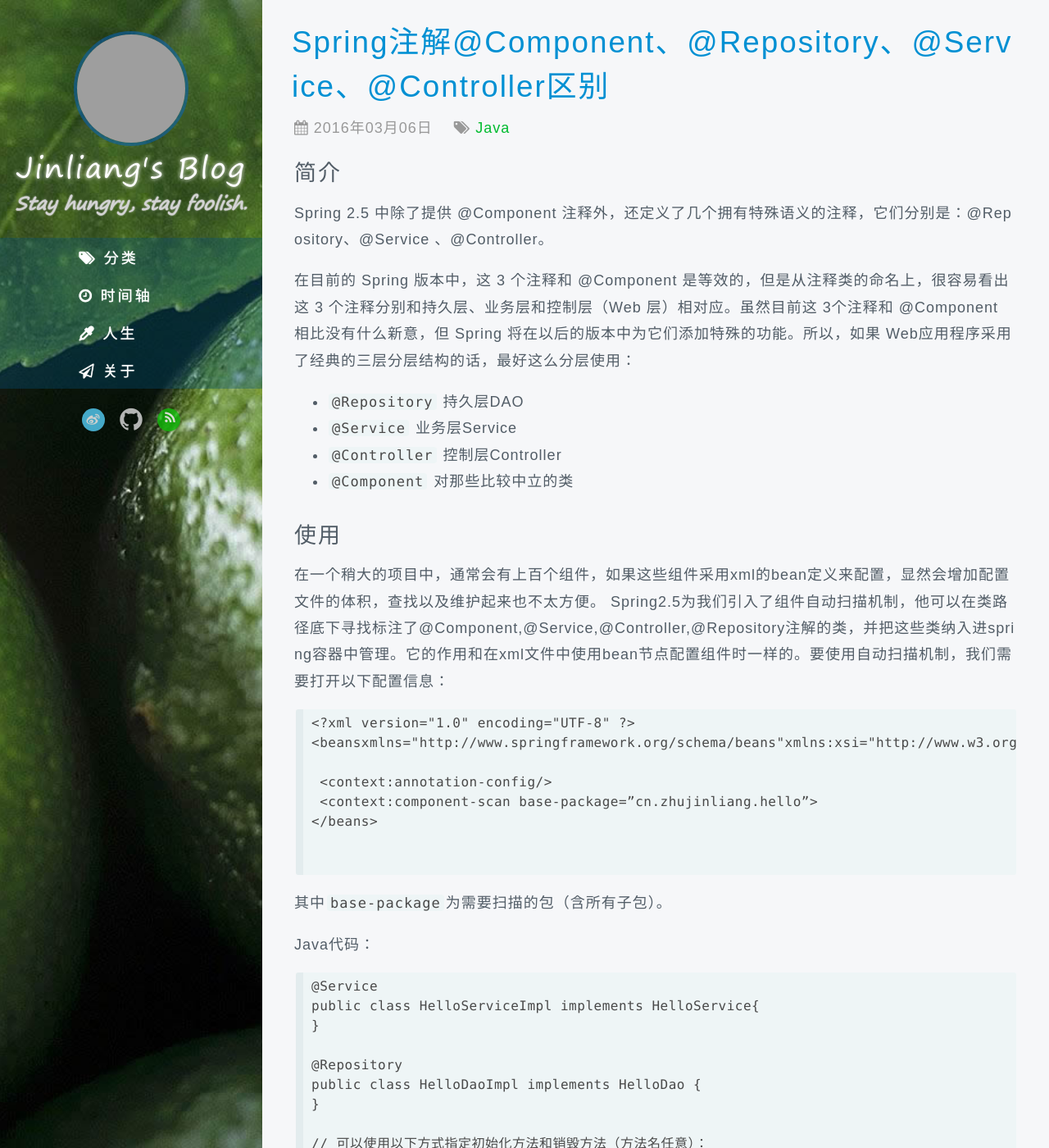
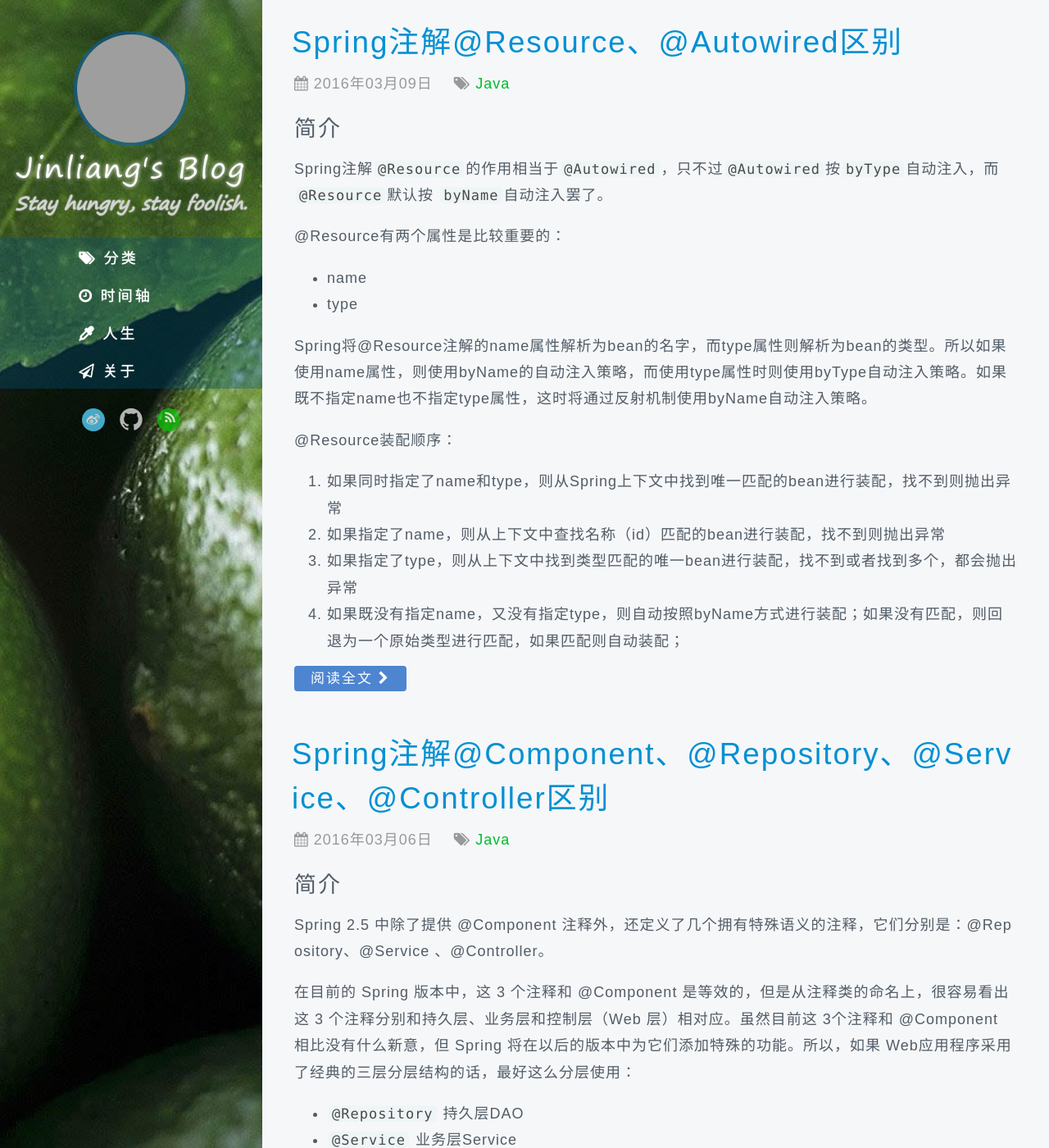
Before and after one commit to zhujinliang/zhujinliang.github.io, a Jekyll site: the page built from index.html, in a window 1280 px wide and 1400 px high. Shown: the whole window at 82% size. Built offline with Jekyll 4.4.1, drawn with Linux system fonts in a browser that asks for light colours; some web fonts are replaced; the list of posts is cut into pages by our own code; comment, search, counter and statistics services are not loaded; some of the changed text lies outside the part shown; grey boxes are pictures that could not be loaded.

Commit message:
[ADD] Add spring annotation resource autowired

````diff
--- /dev/null
+++ b/_posts/Java/2016-03-09-spring-annotation-resource-autowired.md
@@ -0,0 +1,54 @@
+---
+layout: post
+title: "Spring注解@Resource、@Autowired区别"
+category: "Java"
+date: 2016-03-09
+---
+
+
+## 简介
+Spring注解`@Resource`的作用相当于`@Autowired`，只不过`@Autowired`按`byType`自动注入，而`@Resource`默认按 `byName`自动注入罢了。
+
+@Resource有两个属性是比较重要的：
+
+* name
+* type
+
+Spring将@Resource注解的name属性解析为bean的名字，而type属性则解析为bean的类型。所以如果使用name属性，则使用byName的自动注入策略，而使用type属性时则使用byType自动注入策略。如果既不指定name也不指定type属性，这时将通过反射机制使用byName自动注入策略。
+
+@Resource装配顺序：
+
+1. 如果同时指定了name和type，则从Spring上下文中找到唯一匹配的bean进行装配，找不到则抛出异常
+2. 如果指定了name，则从上下文中查找名称（id）匹配的bean进行装配，找不到则抛出异常
+3. 如果指定了type，则从上下文中找到类型匹配的唯一bean进行装配，找不到或者找到多个，都会抛出异常
+4. 如果既没有指定name，又没有指定type，则自动按照byName方式进行装配；如果没有匹配，则回退为一个原始类型进行匹配，如果匹配则自动装配；
+
+<!-- more -->
+
+### @Resource和@Autowired区别
+@Autowired 与@Resource的区别：
+
+1. @Autowired与@Resource都可以用来装配bean.都可以写在字段上,或写在setter方法上。
+
+2. @Autowired默认按*类型*装配（这个注解是属业spring的），默认情况下必须要求依赖对象必须存在，如果要允许null值，可以设置它的`required`属性为false，如：`@Autowired(required=false)`，如果我们想使用名称装配可以结合`@Qualifier`注解进行使用
+
+	```
+	public class HelloService {
+		@Autowired()
+		@Qualifier("baseDao")
+	    private BaseDao baseDao;
+	}
+	```
+3. @Resource（这个注解属于J2EE的），默认按照*名称*进行装配，名称可以通过name属性进行指定，如果没有指定name属性，当注解写在字段上时，默认取字段名进行安装名称查找，如果注解写在setter方法上默认取属性名进行装配。当找不到与名称匹配的bean时才按照类型进行装配。
+
+	*注意*：如果name属性一旦指定，就只会按照名称进行装配。
+
+	```
+	public class HelloService {
+		@Resource(name="baseDao")
+		private BaseDao baseDao;
+	}
+
+	```
+
+*推荐使用*：`@Resource`注解在字段上，这样就不用写setter方法了，并且这个注解是属于J2EE的，减少了与spring的耦合。这样代码看起就比较优雅。
````
Also changed, not shown: _posts/Java/2016-03-06-spring-annotation-component-difference.md (+1 -0 lines).
